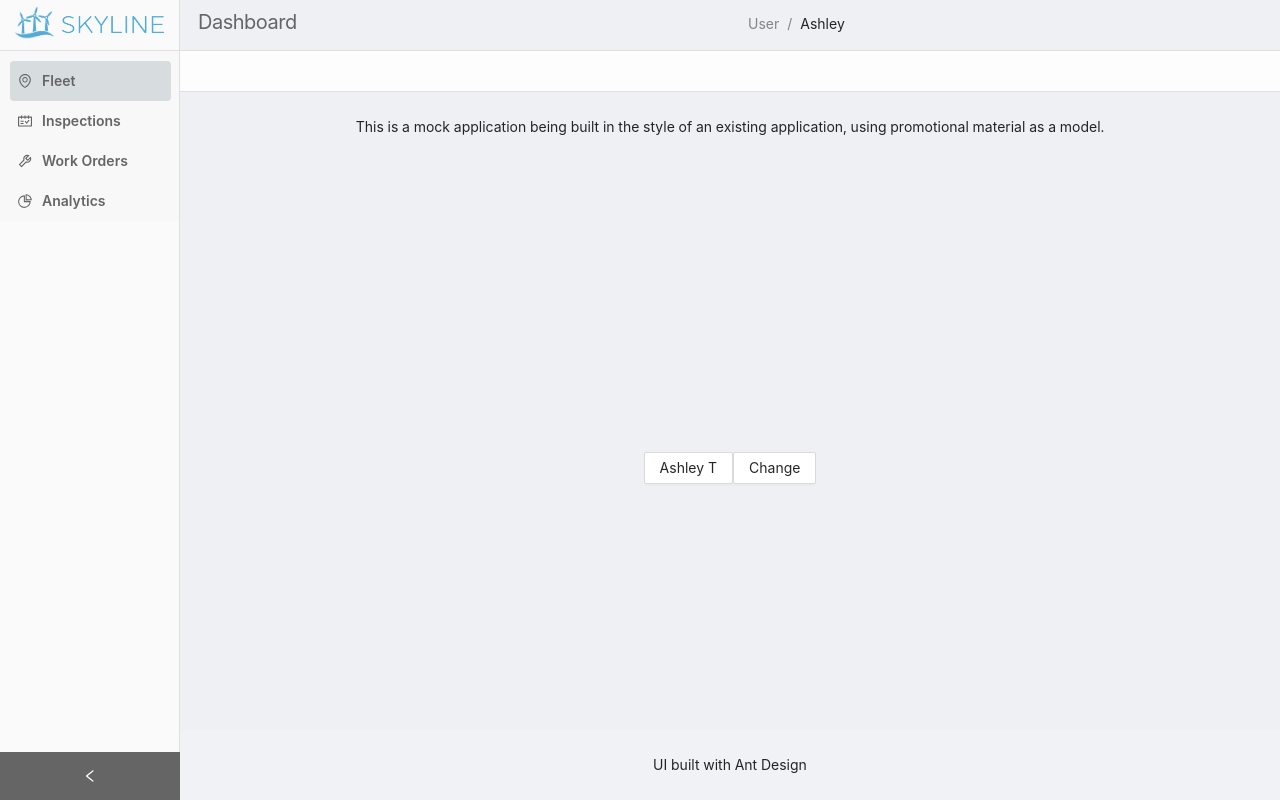
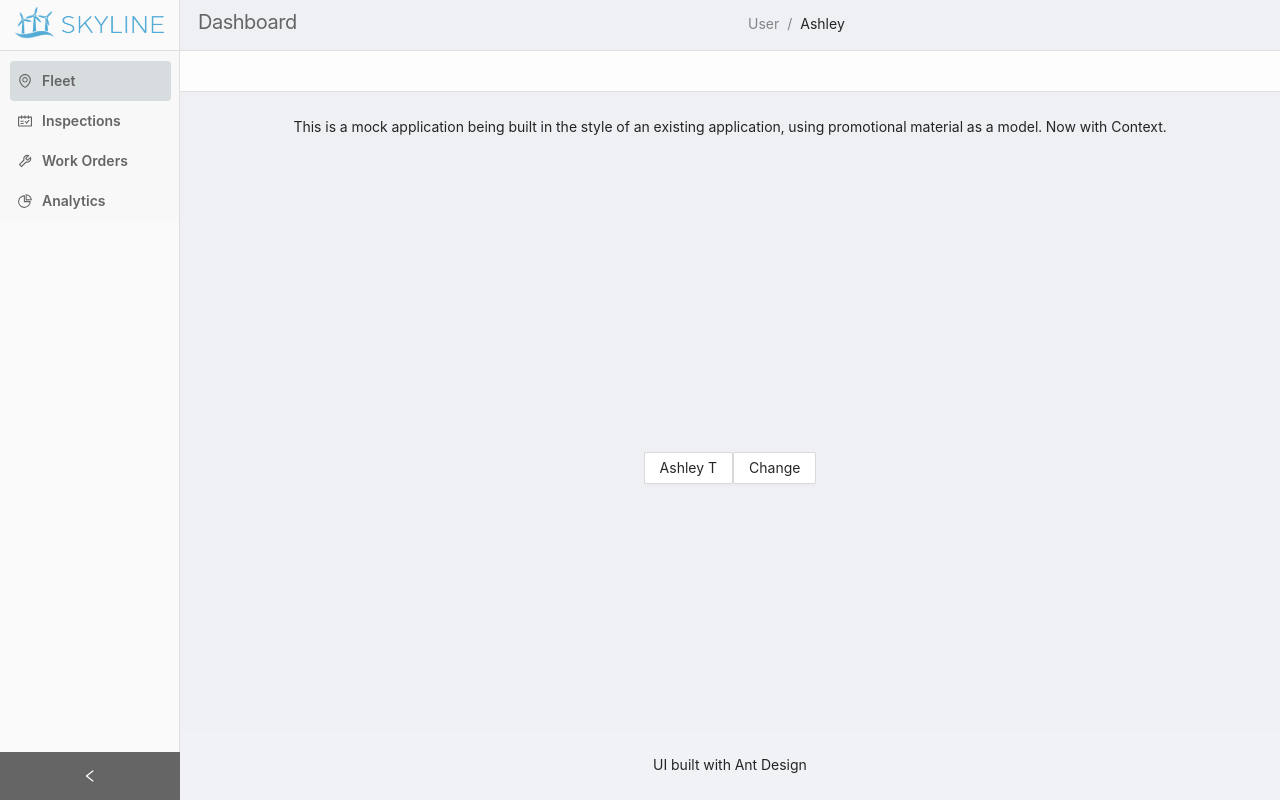
Before and after one commit to ashthomasweb/aws--hello-ant, a React (Create React App) app: page / in a window 1280 px wide. Built offline with nearby package versions, Linux system fonts and the light colour scheme.

Commit message:
Minor copy update after merge

```diff
--- a/src/components/MainFrame/main-frame.js
+++ b/src/components/MainFrame/main-frame.js
@@ -30,7 +30,7 @@ class MainFrame extends Component {
                     <Header className="frame-navigation" />
                     <Content style={{ margin: '0 16px' }}>
                     <div className="site-layout-background" style={{ padding: 24, minHeight: 360 }}>
-                        This is a mock application being built in the style of an existing application, using promotional material as a model.
+                        This is a mock application being built in the style of an existing application, using promotional material as a model. Now with Context.
                     </div>
                     <Button onClick={() => console.log(currentCUser)}>{currentCUser}</Button>
                     <Button onClick={() => setCurrentCUser(() => Math.random())}>Change</Button>
```
